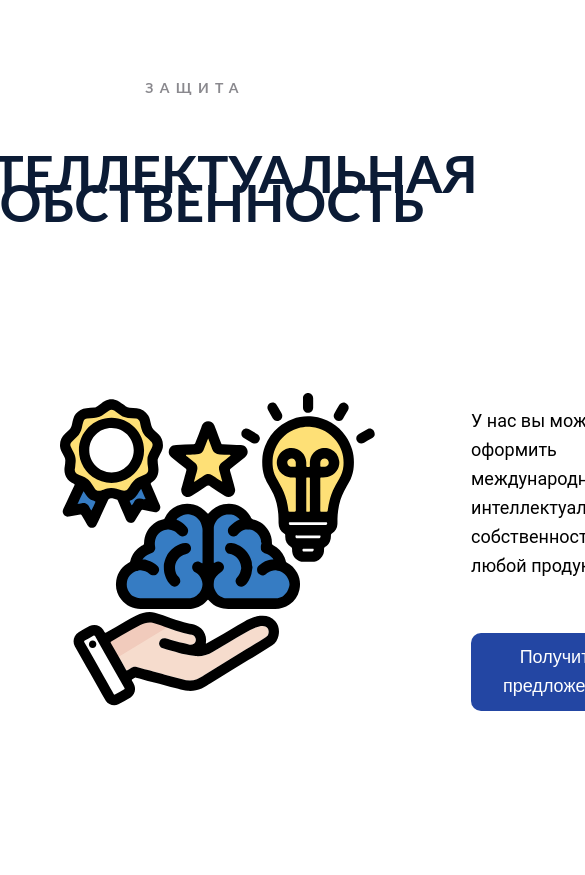
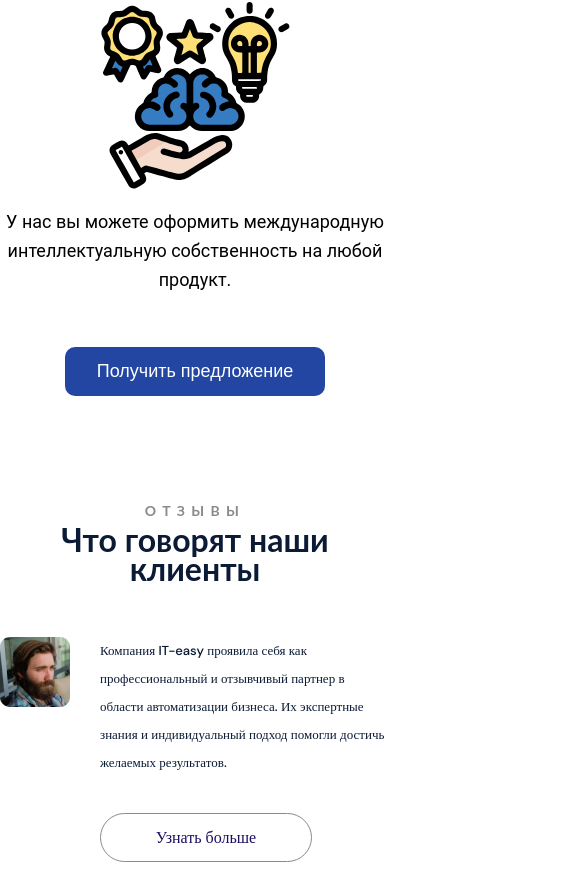
Before and after one commit to MaximEsin/It-easy, a React (Create React App) app: page / in a window 390 px wide. Shown: the part 6381-7256 px from the top of the page, 585 px wide, since content can reach past the window. Built offline with nearby package versions, Linux system fonts and the light colour scheme; a web font is replaced by a local one.

Commit message:
Main page adaptive layout

```diff
--- a/src/components/Clients.module.scss
+++ b/src/components/Clients.module.scss
@@ -72,3 +72,35 @@
     background-color: white;
   }
 }
+
+@media all and (max-width: 760px) {
+  .clients {
+    &__title {
+      font-size: 32px;
+      font-weight: 700;
+      line-height: 29px;
+      letter-spacing: 0em;
+      text-align: center;
+      margin: 0;
+    }
+
+    &__infoContainer {
+      margin: 54px 0 0;
+      flex-direction: column;
+      gap: 64px;
+    }
+  }
+}
+
+@media all and (max-width: 410px) {
+  .clients {
+    margin-top: 100px;
+    &__text {
+      font-size: 13px;
+      font-weight: 500;
+      line-height: 28px;
+      letter-spacing: 0px;
+      text-align: left;
+    }
+  }
+}
--- a/src/styles/Main.module.scss
+++ b/src/styles/Main.module.scss
@@ -258,6 +258,19 @@
   }
 }
 
+@media all and (max-width: 1035px) {
+  .IP {
+    &__title {
+      font-size: 32px;
+      font-weight: 700;
+      line-height: 29px;
+      letter-spacing: 0em;
+      text-align: center;
+      margin: 0;
+    }
+  }
+}
+
 @media all and (max-width: 1024px) {
   .intro {
     &__pic {
@@ -265,20 +278,11 @@
       height: 404px;
     }
   }
-}
 
-@media all and (max-width: 1024px) {
   .IP {
     &__container {
       max-width: 1180px;
     }
-  }
-}
-
-@media all and (max-width: 320px) {
-  .container {
-    display: flex;
-    flex-direction: column;
   }
 }
 
@@ -333,6 +337,32 @@
   }
 }
 
+@media all and (max-width: 760px) {
+  .IP {
+    &__container {
+      flex-direction: column;
+      margin-top: 18px;
+      align-items: center;
+    }
+
+    &__pic {
+      margin: 0;
+      width: 189px;
+      height: 187px;
+    }
+
+    &__section {
+      margin: 0;
+      text-align: center;
+      align-items: center;
+    }
+
+    &__description {
+      text-align: center;
+    }
+  }
+}
+
 @media all and (max-width: 465px) {
   .intro {
     &__heading {
@@ -369,6 +399,8 @@
   }
 
   .achievements {
+    margin: 50px 0 50px;
+
     &__content {
       width: 325px;
     }
@@ -383,3 +415,11 @@
     }
   }
 }
+
+@media all and (max-width: 350px) {
+  .IP {
+    &__title {
+      font-size: 28px;
+    }
+  }
+}
```
